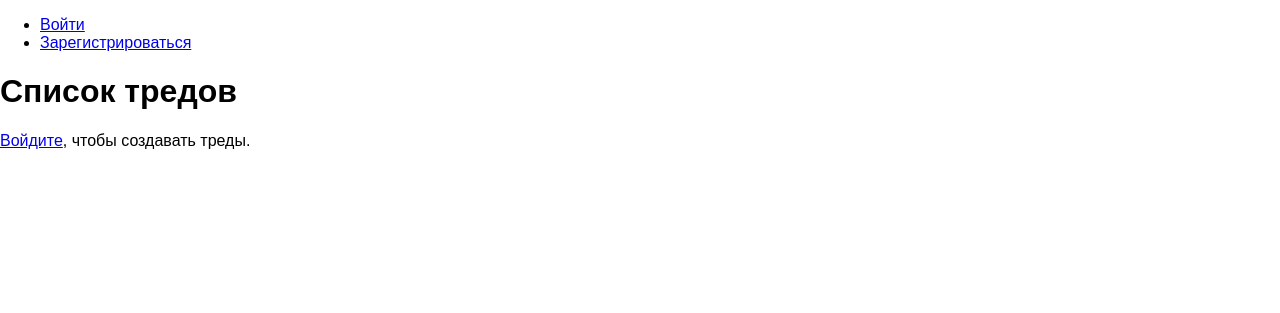
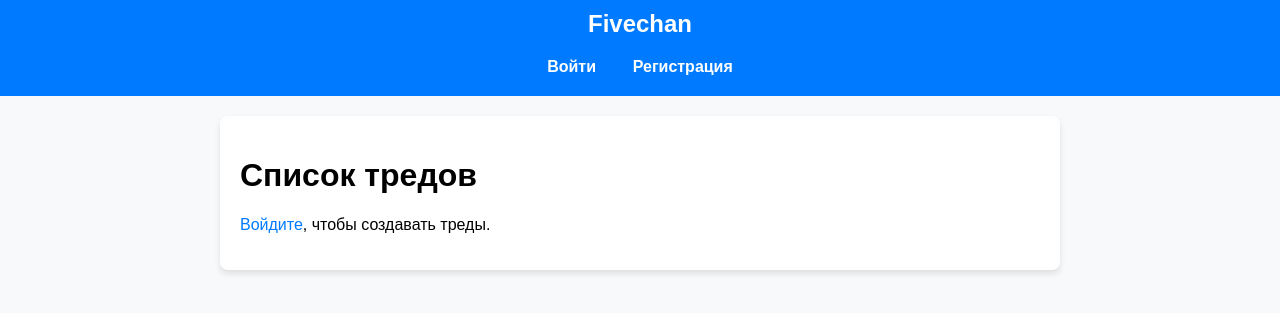
Before and after one commit to misha56803/AMICHAN_rep, a Django app: page / in a window 1280 px wide. Shown: the top 313 px of the page. Run offline with Django 5.2, Linux system fonts and the light colour scheme; data that the repository does not hold is empty.

Commit message:
Улучшил визуальную составляющую

```diff
--- a/fivechan/fivechan/settings.py
+++ b/fivechan/fivechan/settings.py
@@ -124,7 +124,11 @@ USE_TZ = True
 # Static files (CSS, JavaScript, Images)
 # https://docs.djangoproject.com/en/5.1/howto/static-files/
 
-STATIC_URL = 'static/'
+# Настройки статических файлов
+STATIC_URL = '/static/'
+STATICFILES_DIRS = [
+    BASE_DIR / 'static',  # Папка для пользовательских статических файлов
+]
 
 # Default primary key field type
 # https://docs.djangoproject.com/en/5.1/ref/settings/#default-auto-field
--- /dev/null
+++ b/fivechan/static/css/styles.css
@@ -0,0 +1,62 @@
+/* Базовые стили */
+body {
+    margin: 0;
+    font-family: Arial, sans-serif;
+    background-color: #f8f9fa;
+}
+
+/* Заголовок */
+header {
+    background-color: #007BFF; /* Приятный синий цвет */
+    padding: 10px 20px;
+    color: white;
+    text-align: center;
+    font-size: 24px;
+    font-weight: bold;
+}
+
+header a {
+    color: white;
+    text-decoration: none;
+}
+
+/* Основной контейнер */
+.container {
+    margin: 20px auto;
+    padding: 20px;
+    max-width: 800px;
+    background-color: white;
+    box-shadow: 0 4px 6px rgba(0, 0, 0, 0.1);
+    border-radius: 8px;
+}
+
+/* Кнопки */
+.btn {
+    display: inline-block;
+    padding: 10px 15px;
+    font-size: 16px;
+    color: white;
+    background-color: #007BFF;
+    text-decoration: none;
+    border-radius: 5px;
+    margin-top: 10px;
+}
+
+.btn:hover {
+    background-color: #0056b3;
+}
+
+/* Ссылки */
+a {
+    color: #007BFF;
+    text-decoration: none;
+}
+
+a:hover {
+    text-decoration: underline;
+}
+
+/* Центрирование текста */
+.text-center {
+    text-align: center;
+}
--- a/fivechan/templates/base.html
+++ b/fivechan/templates/base.html
@@ -1,53 +1,37 @@
+{% load static %}
 <!DOCTYPE html>
 <html lang="en">
 <head>
     <meta charset="UTF-8">
     <meta name="viewport" content="width=device-width, initial-scale=1.0">
-    <title>{% block title %}Мой сайт{% endblock %}</title>
-    <style>
-        body {
-            font-family: Arial, sans-serif;
-            margin: 0;
-            padding: 0;
-        }
-        .container {
-            display: flex;
-            flex-direction: row;
-        }
-        .content {
-            flex: 3;
-            padding: 20px;
-        }
-        .sidebar {
-            flex: 1;
-            padding: 20px;
-            background-color: #f0f0f0;
-            border-left: 1px solid #ccc;
-        }
-    </style>
+    <title>{% block title %}Fivechan{% endblock %}</title>
+    <!-- Подключение CSS -->
+    <link rel="stylesheet" href="{% static 'css/styles.css' %}">
 </head>
 <body>
+    <!-- Заголовок -->
     <header>
-        <nav>
-            <ul>
-                {% if user.is_authenticated %}
-                    <li>Привет, {{ user.username }}</li>
-                    <li>
-                        <form method="post" action="{% url 'logout' %}">
-                            {% csrf_token %}
-                            <button type="submit">Выйти</button>
-                        </form>
-                    </li>
-                {% else %}
-                    <li><a href="{% url 'login' %}">Войти</a></li>
-                    <li><a href="{% url 'register' %}">Зарегистрироваться</a></li>
-                {% endif %}
-            </ul>
-        </nav>
+        <div class="header-left">
+            <a href="{% url 'main_page' %}" class="logo">Fivechan</a>
+        </div>
+        <div class="header-right">
+            {% if user.is_authenticated %}
+                <span>Привет, {{ user.username }}!</span>
+                <form method="post" action="{% url 'logout' %}" style="display: inline;">
+                    {% csrf_token %}
+                    <button type="submit" class="btn">Выйти</button>
+                </form>
+            {% else %}
+                <a href="{% url 'login' %}" class="btn">Войти</a>
+                <a href="{% url 'register' %}" class="btn">Регистрация</a>
+            {% endif %}
+        </div>
     </header>
-    <main>
+
+    <!-- Основной контент -->
+    <div class="container">
         {% block content %}
         {% endblock %}
-    </main>
+    </div>
 </body>
 </html>
```
